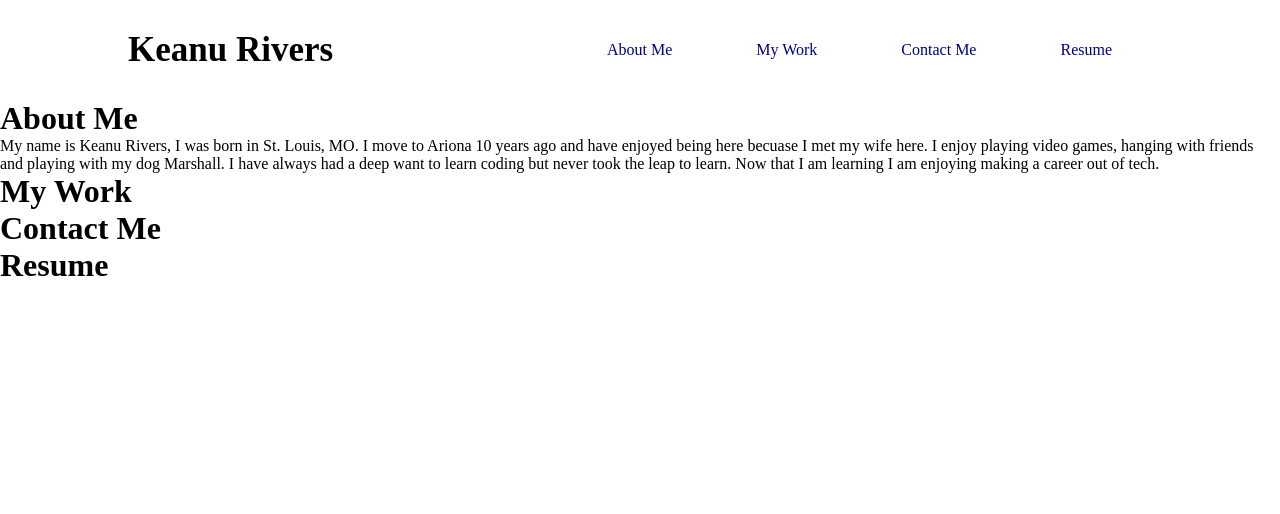
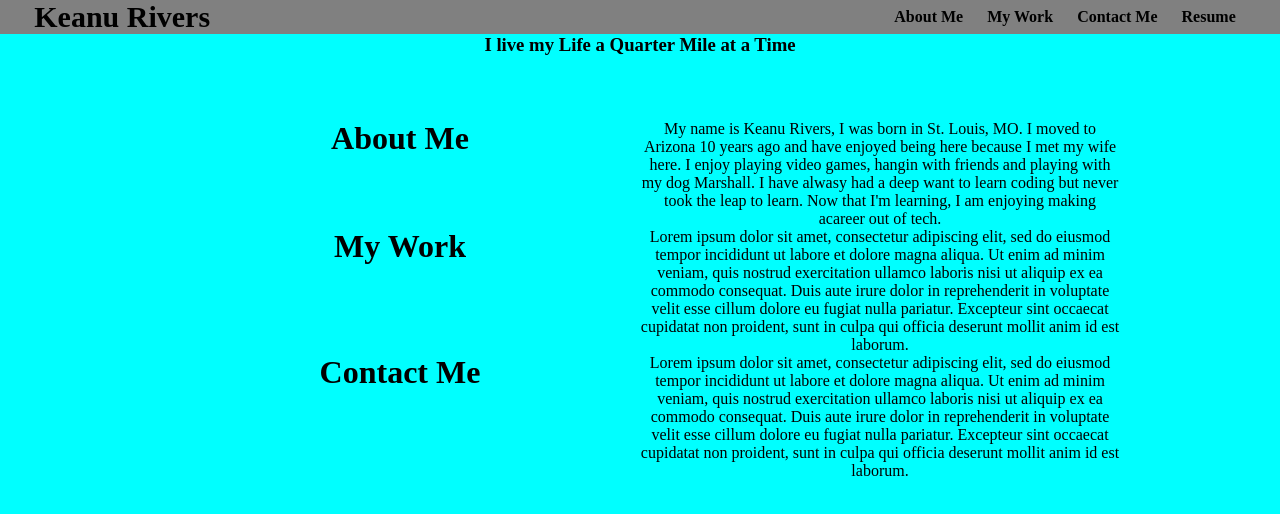
Before and after one commit to KeanuRivers/my-portfolio, a plain HTML site: page index.html in a window 1280 px wide. Drawn offline with Linux system fonts and the light colour scheme.

Commit message:
Updated nav bar

```diff
--- a/assets/stylesheet/style.css
+++ b/assets/stylesheet/style.css
@@ -1,55 +1,65 @@
-*{
+
+
+* {
     box-sizing: border-box;
     margin: 0;
     padding: 0;
 }
 
+body {
+    background-color: aqua;
+    text-align: center;
+}
+/*==================================
+    Navigation/Header Section
+  ==================================*/
 li, a {
     font-family: 'Times New Roman', Times, serif;
-    font-weight: 500;
-    font: 16px;
-    color: darkblue;
+    font-size: 16px;
+    font-weight: bold;
     text-decoration: none;
     display: inline-block;
-    padding: 0px 20px;
+    padding: 0px 5px;
+    color: black;
 }
 
-header{
+li, a:hover {
+    color: blue;
+}
+
+header {
     display: flex;
     justify-content: space-evenly;
     align-items: center;
-    padding: 30px 10%;
+    background-color: gray;
 }
 
-.name{
-    font-family: 'Times New Roman', Times, serif;
-    font-weight: bolder;
-    font-size: 35px;
-    display: flex;
-    margin-right: auto;
-
+.name {
+    margin-right: 50%;
+    font-size: 30px;
+    font-weight: bolder;;
 }
 
-/* .navbar {
-    background-color: darkgray;
-    font-size: 30px;
-    font-family:'Times New Roman', Times, serif;
-    height: max-content;
+
+/*================================
+    Main Content Section
+  ================================ */
+
+.container {
+
+    max-width: 960px;
+    margin: 0 auto;
+    display: grid;
+    grid-template-columns: 50% 50%;
+    margin-top: 5%;
 }
 
-.navbar ul{
-display: flex;
-list-style-type: none;
-
+.bio {
+    float: right;
 }
 
-.navbar ul li{
-    padding: 25px;
-    text-decoration: none;
-    display: inline;
-    color: black;
+#profilePic {
+    /* float: left; */
+    height: 350px;
+    border-radius: 50%;
 }
-
-a {
-    text-decoration: none;
-} */
--- a/index.html
+++ b/index.html
@@ -4,37 +4,59 @@
     <meta charset="UTF-8" />
     <meta http-equiv="X-UA-Compatible" content="IE=edge" />
     <meta name="viewport" content="width=device-width, initial-scale=1.0" />
-    <link rel="stylesheet" type="text/css" href="./assets/stylesheet/style.css" />
+    <link
+      rel="stylesheet"
+      type="text/css"
+      href="./assets/stylesheet/style.css"
+    />
     <title>Keanu's Portfolio</title>
   </head>
 
   <body>
     <header class="navbar">
-        <p class="name">Keanu Rivers</p>
+      <p class="name">Keanu Rivers</p>
       <nav>
-          <ul>
-            <li><a href="#aboutme">About Me </a></li>
-            <li><a href="#mywork">My Work</a></li>
-            <li><a href="#contact">Contact Me</a></li>
-            <li><a href="#resume">Resume</a></li>
-          </ul>
-        </nav>
+        <ul>
+          <li><a href="#aboutMe">About Me</a></li>
+          <li><a href="#projects">My Work</a></li>
+          <li><a href="#contact">Contact Me</a></li>
+          <li>
+            <a href="./assets/Resume/Resume.pdf" target="_blank">Resume</a>
+          </li>
+        </ul>
+      </nav>
     </header>
 
-    <h1 id="aboutme">About Me</h1>
-    <p>
-      My name is Keanu Rivers, I was born in St. Louis, MO. I move to Ariona 10
-      years ago and have enjoyed being here becuase I met my wife here. I enjoy
-      playing video games, hanging with friends and playing with my dog
-      Marshall. I have always had a deep want to learn coding but never took the
-      leap to learn. Now that I am learning I am enjoying making a career out of tech.
-    </p>
+    <div id="catchphrase"> <h3>I live my Life a Quarter Mile at a Time</h3></div>
 
-    <h1 id="mywork">My Work</h1>
+    <div class="container">
+      <h1 id="aboutMe">About Me</h1>
 
-    <h1 id="contact">Contact Me</h1>
+      <p class="bio">
+        My name is Keanu Rivers, I was born in St. Louis, MO. I moved to Arizona
+        10 years ago and have enjoyed being here because I met my wife here. I
+        enjoy playing video games, hangin with friends and playing with my dog
+        Marshall. I have alwasy had a deep want to learn coding but never took
+        the leap to learn. Now that I'm learning, I am enjoying making acareer
+        out of tech.
+      </p>
 
-    <h1 id="resume">Resume</h1>
-
+      <h1 id="projects">My Work</h1>
+      Lorem ipsum dolor sit amet, consectetur adipiscing elit, sed do eiusmod
+      tempor incididunt ut labore et dolore magna aliqua. Ut enim ad minim
+      veniam, quis nostrud exercitation ullamco laboris nisi ut aliquip ex ea
+      commodo consequat. Duis aute irure dolor in reprehenderit in voluptate
+      velit esse cillum dolore eu fugiat nulla pariatur. Excepteur sint occaecat
+      cupidatat non proident, sunt in culpa qui officia deserunt mollit anim id
+      est laborum.
+      <h1 id="contact">Contact Me</h1>
+      Lorem ipsum dolor sit amet, consectetur adipiscing elit, sed do eiusmod
+      tempor incididunt ut labore et dolore magna aliqua. Ut enim ad minim
+      veniam, quis nostrud exercitation ullamco laboris nisi ut aliquip ex ea
+      commodo consequat. Duis aute irure dolor in reprehenderit in voluptate
+      velit esse cillum dolore eu fugiat nulla pariatur. Excepteur sint occaecat
+      cupidatat non proident, sunt in culpa qui officia deserunt mollit anim id
+      est laborum.
+    </div>
   </body>
 </html>
```
